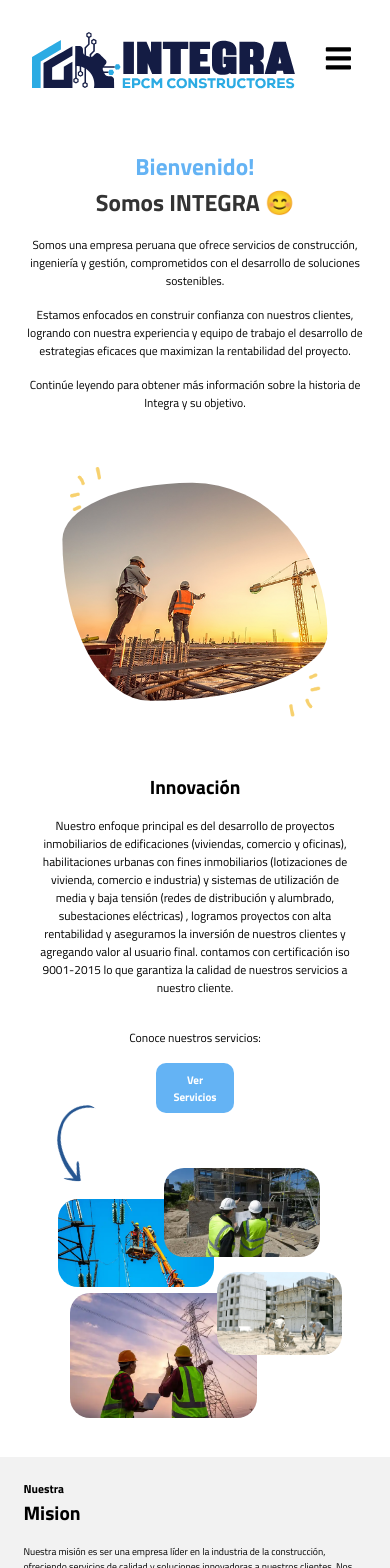
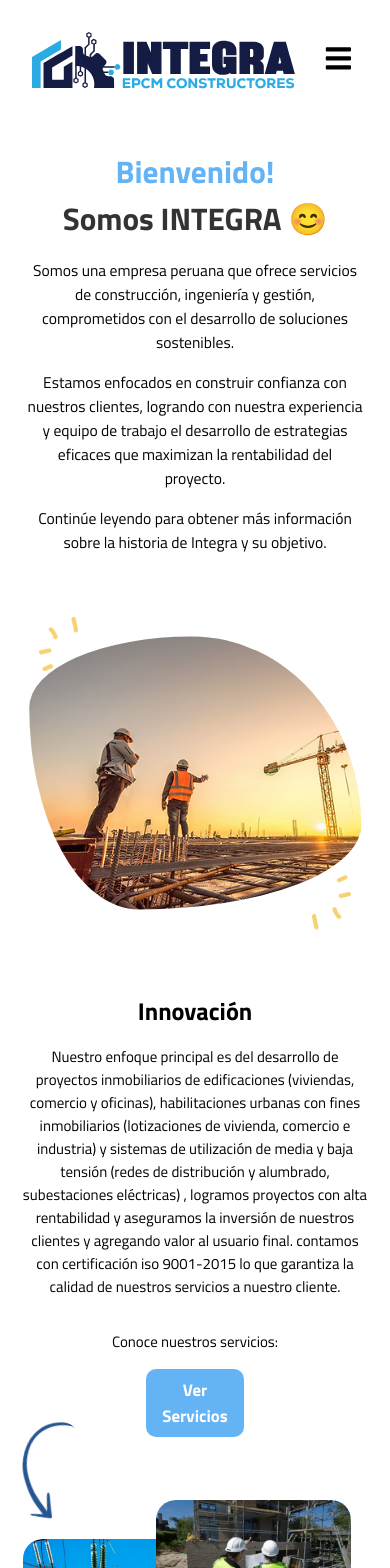
Before and after one commit to Alvaro-Neyra/INTEGRA-OFFICIAL-REPO, a React (Vite) app: page /nosotros in a window 390 px wide. Shown: the top 1568 px of the page. Built offline with nearby package versions, Linux system fonts and the light colour scheme.

Commit message:
Mejorando el font-size y width de los componentes en responsive design

```diff
--- a/src/components/ButtonLink.jsx
+++ b/src/components/ButtonLink.jsx
@@ -2,13 +2,13 @@ import styled from 'styled-components';
 import { Link } from 'react-router-dom';
 
 const StyledLink = styled(Link)`
-    font-size: 150%;
+    font-size: ${props => props.fontSize};
     font-weight: 800;
     text-decoration: none;
     padding: 0.5rem 1rem;
     border-radius: 10px;
     transition: all 0.5s ease-in-out;
-    width: 20vw;
+    width: ${props => props.width};
     text-align: center;
     background-color: ${props => props.backgroundColor};
     color: ${props => props.colorText};
@@ -19,13 +19,15 @@ const StyledLink = styled(Link)`
     }
 `;
 
-function ButtonLink({ route, text, backgroundColor, backgroundHover, colorHover, colorText }) {
+function ButtonLink({ route, text, backgroundColor, backgroundHover, colorHover, colorText, width, fontSize}) {
     const linkProps = {
         to: route,
         backgroundColor,
         backgroundHover,
         colorHover,
-        colorText
+        colorText,
+        width,
+        fontSize
     };
 
     return (
--- a/src/components/ImageAndText.jsx
+++ b/src/components/ImageAndText.jsx
@@ -53,13 +53,13 @@ const StyledDiv = styled.div`
         width: 100vw;
         order: 1;
         h2 {
-            font-size: 3vw;
+            font-size: 4vw;
         }
         h2 span:nth-child(2) {
-            font-size: 5vw;
+            font-size: 6vw;
         }
         p {
-            font-size: 2.5vw;
+            font-size: 3vw;
         }
     }
 `;
--- a/src/components/Innovation.jsx
+++ b/src/components/Innovation.jsx
@@ -21,7 +21,7 @@ function Innovation() {
                     <h2>Innovación</h2>
                     <p>Nuestro enfoque principal es del desarrollo de proyectos inmobiliarios de edificaciones (viviendas, comercio y oficinas), habilitaciones urbanas con fines inmobiliarios (lotizaciones de vivienda, comercio e industria) y sistemas de utilización de media y baja tensión (redes de distribución y alumbrado, subestaciones eléctricas) , logramos proyectos con alta rentabilidad y aseguramos la inversión de nuestros clientes y agregando valor al usuario final. contamos con certificación iso 9001-2015 lo que garantiza la calidad de nuestros servicios a nuestro cliente.</p>
                     <p>Conoce nuestros servicios:</p>
-                    <ButtonLink className="innovation-btn" route="/servicios" text="Ver Servicios" backgroundColor="rgb(100, 179, 244)" backgroundHover="#6f7fc7" colorText="hsl(0, 0%, 100%)" ></ButtonLink>
+                    <ButtonLink className="innovation-btn" route="/servicios" text="Ver Servicios" backgroundColor="rgb(100, 179, 244)" backgroundHover="#6f7fc7" colorText="hsl(0, 0%, 100%)" width="25vw" fontSize="180%"></ButtonLink>
                 </div>
             </section>
         </>
--- a/src/components/TextCard.jsx
+++ b/src/components/TextCard.jsx
@@ -28,7 +28,7 @@ const StyledTextCard = styled.div`
             font-size: 3vw;
         }
         p {
-            font-size: 2vw;
+            font-size: 3vw;
         }
     }
 `;
--- a/src/styles/Innovation.css
+++ b/src/styles/Innovation.css
@@ -72,14 +72,14 @@
         padding: .5rem;
     }
     .innovation-text-container {
-        width: 80vw;
+        width: 90vw;
         order: 1;
-        font-size: 1.9vw;
+        font-size: 2.4vw;
         align-items: center;
     }
     .images-container {
         order: 2;
-        width: 80vw;
-        height: 80vw;
+        width: 100vw;
+        height: 100vw;
     }
 }
--- a/src/styles/Values.css
+++ b/src/styles/Values.css
@@ -40,6 +40,6 @@
         text-align: center;
     }
     .values-container p {
-        font-size: 2.5vw;
+        font-size: 3vw;
     }
 }
--- a/src/styles/Welcome.css
+++ b/src/styles/Welcome.css
@@ -98,24 +98,24 @@
 @media only screen and (max-width: 1024px) {
     .we-text h1 {
         align-items: center;
-        font-size: 6vw;
+        font-size: 8vw;
     }
     .us-text {
         align-items: center;
         text-align: center;
-        font-size: 3vw;
+        font-size: 4vw;
     }
     .we {
         justify-content: center;
         flex-direction: column;
     }
     .we-text {
-        width: 100%;
+        width: 90vw;
         padding: 0.5rem;
     }
     .we-image {
-        width: 80vw;
-        height: 80vw;
+        width: 100vw;
+        height: 100vw;
     }
     .welcome-container {
         padding: 1rem;
```
